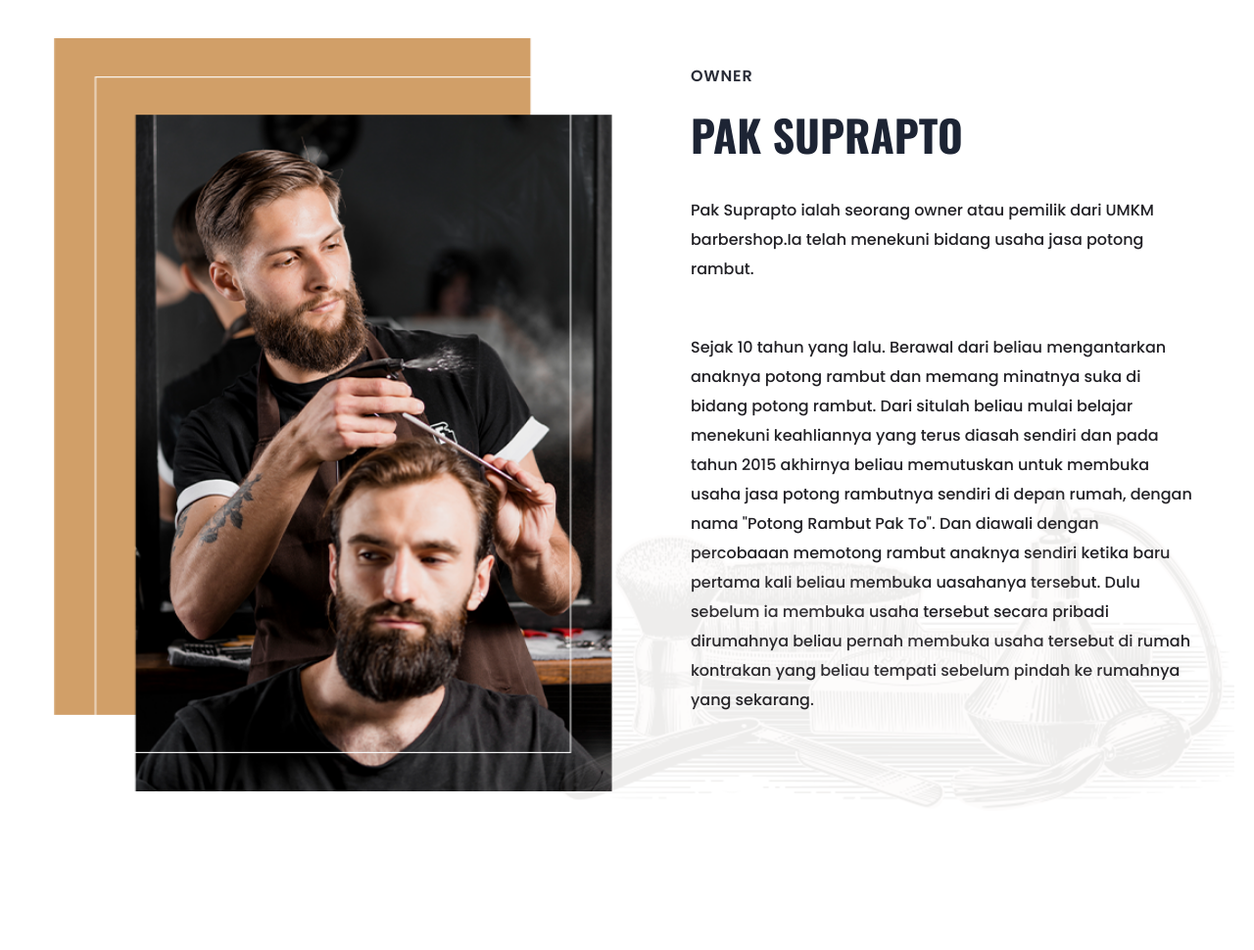
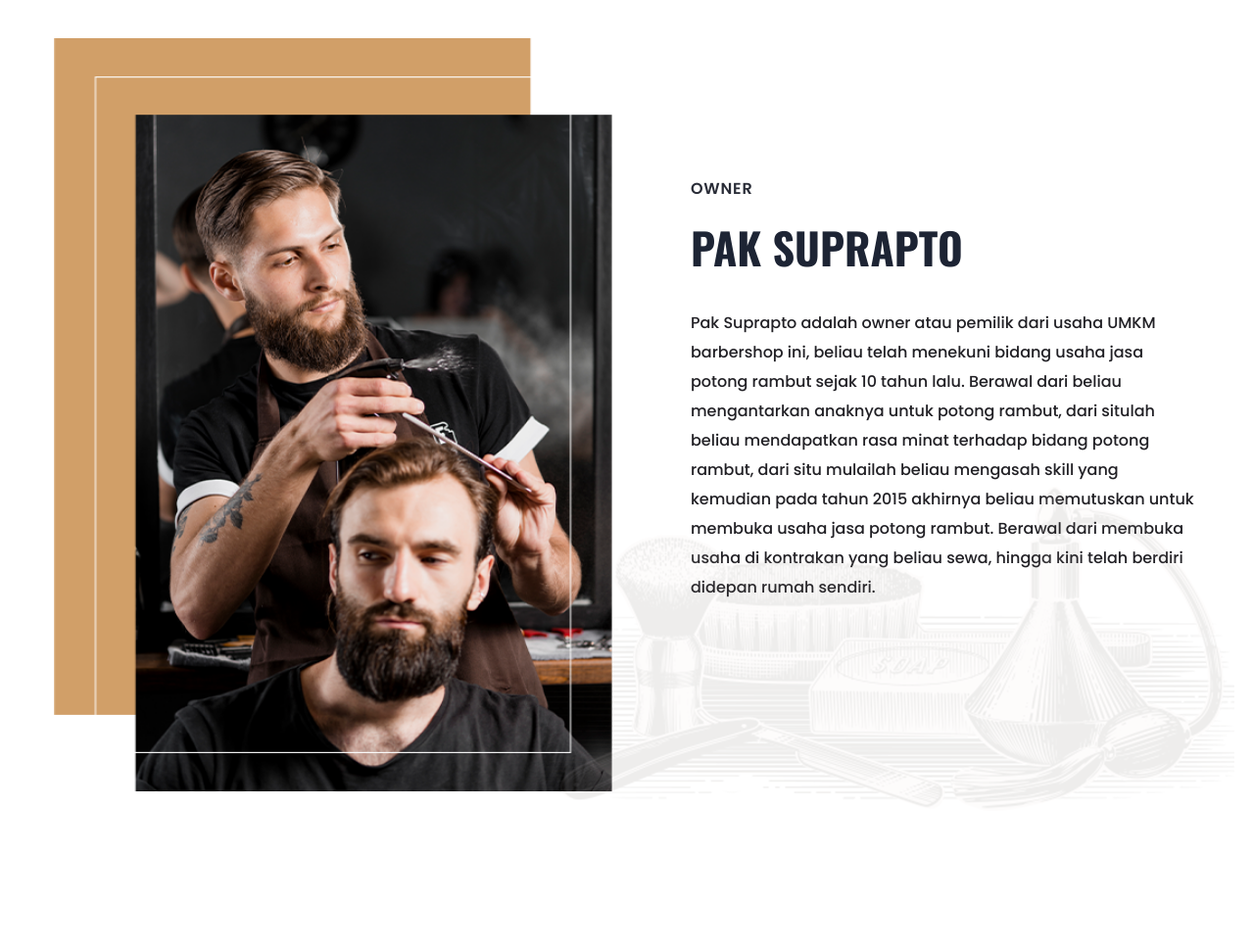
Before and after one commit to nukimala/barbershopumkm, a PHP site: page / in a window 1280 px wide. Shown: the part 1155-2125 px from the top of the page at 98% size. Run offline with PHP 8.4, Linux system fonts and the light colour scheme; data comes from the database, SQL or seed files in the repository.

Commit message:
deskripsi

```diff
--- a/landing/index.php
+++ b/landing/index.php
@@ -26,10 +26,8 @@
                         <div class="row">
                             <div class="col-xl-8 col-lg-9 col-md-11 col-sm-10">
                                 <div class="hero__caption">
-                                    <span data-animation="fadeInUp" data-delay="0.2s">Barber Lokal,Gaya
-                                        Professional</span>
-                                    <h1 data-animation="fadeInUp" data-delay="0.5s">Gaya Rambut Terbaik Untuk Tampil
-                                        Percaya Diri</h1>
+                                    <span data-animation="fadeInUp" data-delay="0.2s">Barber Lokal, Gaya Professional</span>
+                                    <h1 data-animation="fadeInUp" data-delay="0.5s">Gaya Rambut Terbaik Untuk Tampil Percaya Diri</h1>
                                 </div>
                             </div>
                         </div>
@@ -41,10 +39,8 @@
                         <div class="row">
                             <div class="col-xl-8 col-lg-9 col-md-11 col-sm-10">
                                 <div class="hero__caption">
-                                    <span data-animation="fadeInUp" data-delay="0.2s">Barber Lokal,Gaya
-                                        Professional</span>
-                                    <h1 data-animation="fadeInUp" data-delay="0.5s">Gaya Rambut Terbaik Untuk Tampil
-                                        Percaya Diri</h1>
+                                    <span data-animation="fadeInUp" data-delay="0.2s">Barber Lokal, Gaya Professional</span>
+                                    <h1 data-animation="fadeInUp" data-delay="0.5s">Gaya Rambut Terbaik Untuk Tampil Percaya Diri</h1>
                                 </div>
                             </div>
                         </div>
@@ -77,16 +73,11 @@
                                 <span>OWNER</span>
                                 <h2>PAK SUPRAPTO</h2>
                             </div>
-                            <p class="pera-top mb-50">Pak Suprapto ialah seorang owner atau pemilik dari UMKM
-                                barbershop.Ia telah menekuni bidang usaha jasa potong rambut. </p>
-                            <p class="pera-top mb-50">Sejak 10 tahun yang lalu. Berawal dari beliau mengantarkan anaknya
-                                potong rambut dan memang minatnya suka di bidang potong rambut. Dari situlah beliau
-                                mulai belajar menekuni keahliannya yang terus diasah sendiri dan pada tahun 2015
-                                akhirnya beliau memutuskan untuk membuka usaha jasa potong rambutnya sendiri di depan
-                                rumah, dengan nama "Potong Rambut Pak To". Dan diawali dengan percobaaan memotong rambut
-                                anaknya sendiri ketika baru pertama kali beliau membuka uasahanya tersebut. Dulu sebelum
-                                ia membuka usaha tersebut secara pribadi dirumahnya beliau pernah membuka usaha tersebut
-                                di rumah kontrakan yang beliau tempati sebelum pindah ke rumahnya yang sekarang. </p>
+                            <p class="pera-top mb-50">Pak Suprapto adalah owner atau pemilik dari usaha UMKM barbershop ini,
+                                beliau telah menekuni bidang usaha jasa potong rambut sejak 10 tahun lalu. Berawal dari beliau mengantarkan anaknya untuk potong rambut,
+                                dari situlah beliau mendapatkan rasa minat terhadap bidang potong rambut, dari situ mulailah beliau mengasah skill yang kemudian pada tahun 2015 akhirnya beliau memutuskan untuk membuka usaha jasa potong rambut.
+                                Berawal dari membuka usaha di kontrakan yang beliau sewa, hingga kini telah berdiri didepan rumah sendiri.
+                            </p>
                         </div>
                     </div>
                 </div>
```
